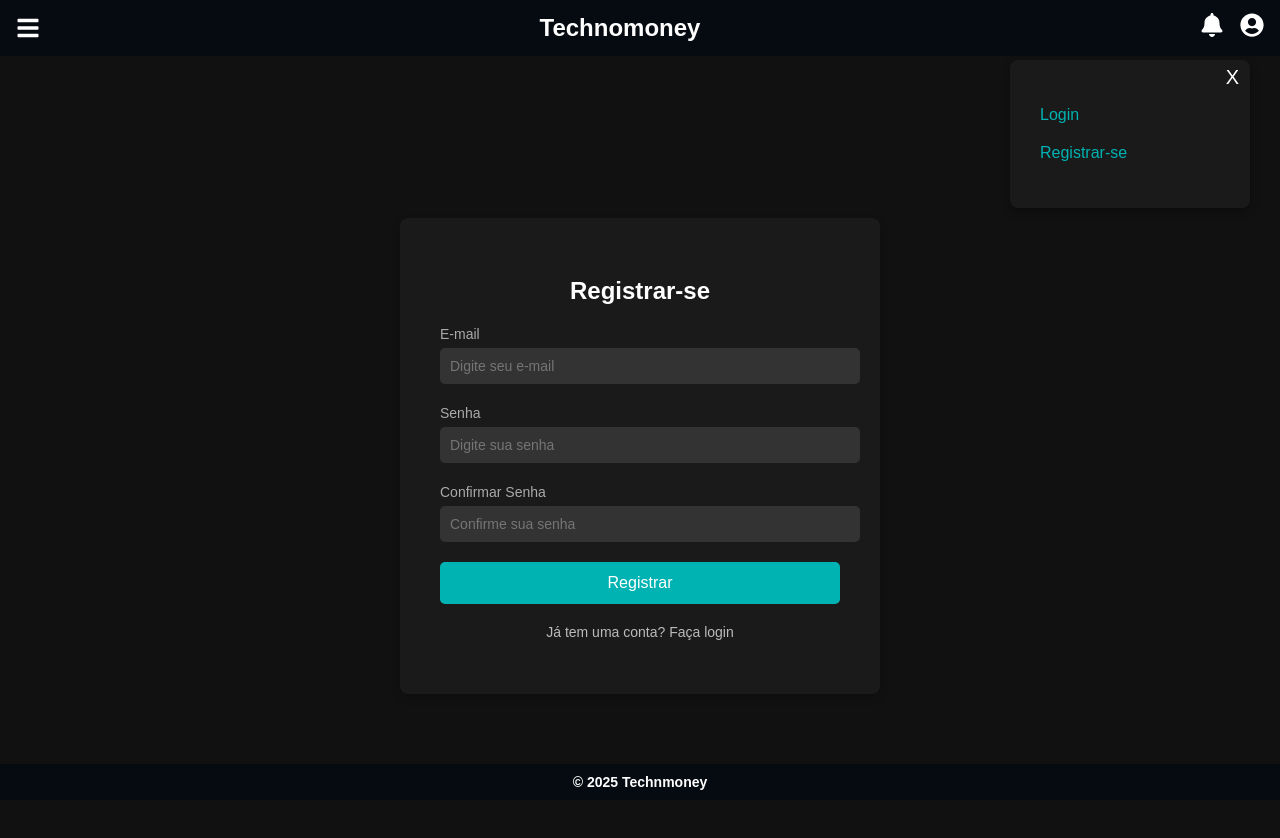
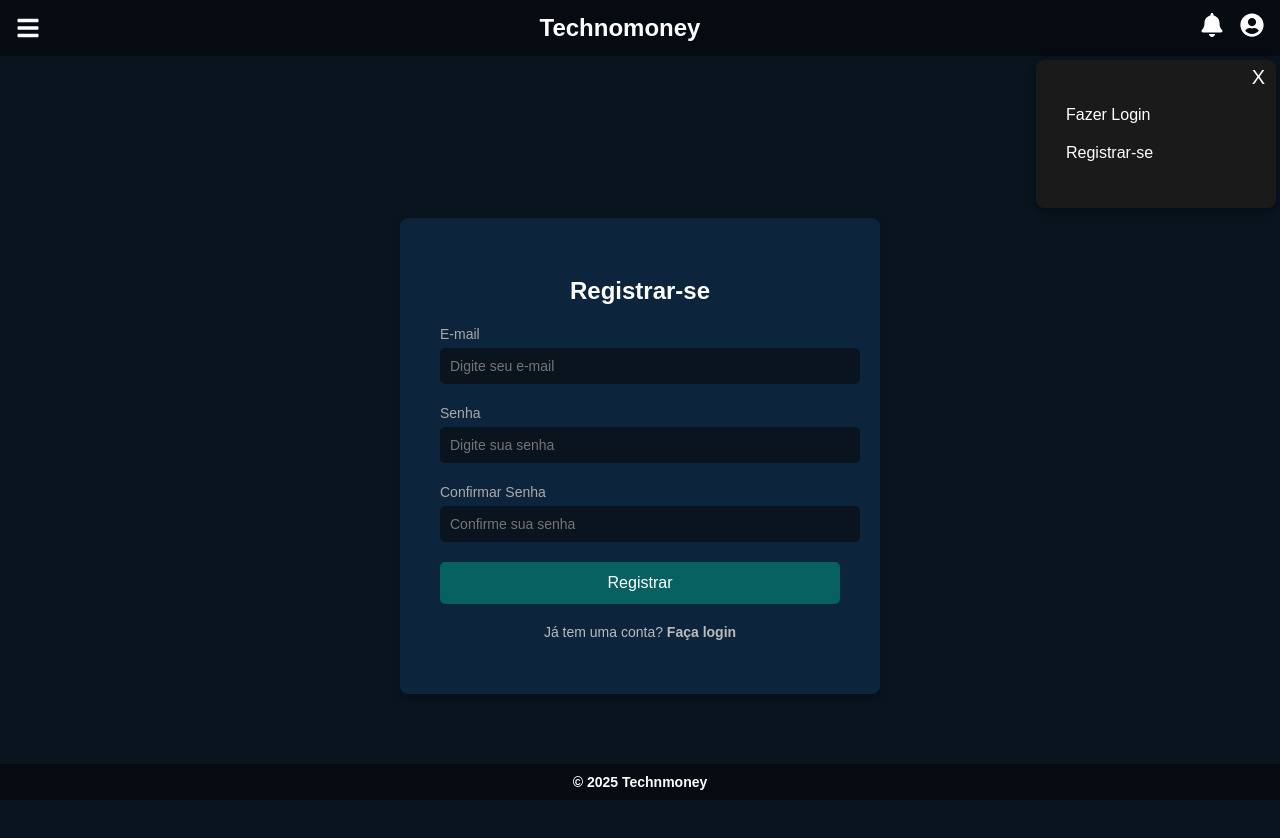
Before and after one commit to Gabrielrxewer/Technomoney-SENAI, a React (Create React App) app in the folder technomoney-app/: page /register in a window 1280 px wide. Both pictures are taken after a click on the element 1251 px from the left and 28 px from the top of the page. Shown: the top 838 px of the page. Built offline with nearby package versions, Linux system fonts and the light colour scheme.

Commit message:
Adicionando Popup de login e registro: Alterações de estilização e padronização

```diff
--- a/technomoney-app/src/components/Header/Header.css
+++ b/technomoney-app/src/components/Header/Header.css
@@ -41,7 +41,7 @@ body {
 .notification-bell:hover,
 .user-profile:hover {
   transform: scale(1.1);
-  color: #1861e7;
+  color:  #076161;
 }
 
 .menu-icon {
@@ -51,5 +51,6 @@ body {
 
 .menu-icon:hover {
   transform: scale(1.1);
-  color: #1861e7;
+  color:  #076161;
+
 }
--- a/technomoney-app/src/components/Home/Home.css
+++ b/technomoney-app/src/components/Home/Home.css
@@ -36,7 +36,7 @@
 
 .saiba-mais {
   margin-top: 40px;
-  background-color: #1861e7;
+  background-color: #076161;
   color: white;
   border: none;
   width: 200px;
@@ -50,7 +50,7 @@
 
 .saiba-mais:hover {
   background-color: white;
-  color: #1861e6;
+  color: #076161;
 }
 
 .info-cards {
--- a/technomoney-app/src/components/Login/Auth.css
+++ b/technomoney-app/src/components/Login/Auth.css
@@ -1,5 +1,5 @@
 .auth-container {
-  background-color: #111;
+  background-color: #09141f;
   color: #fff;
   display: flex;
   flex-direction: column;
@@ -16,7 +16,7 @@
 }
 
 .auth-card {
-  background-color: #1a1a1a;
+  background-color: #0d243d;
   padding: 40px;
   border-radius: 8px;
   width: 400px;
@@ -42,7 +42,7 @@
   width: 100%;
   padding: 10px;
   margin-top: 5px;
-  background-color: #333;
+  background-color: #09141f;
   border: none;
   border-radius: 5px;
   color: #fff;
@@ -52,7 +52,7 @@
 .auth-button {
   width: 100%;
   padding: 12px;
-  background-color: #00b3b3;
+  background-color: #076161;
   color: #fff;
   border: none;
   border-radius: 5px;
--- a/technomoney-app/src/components/Login/Login.tsx
+++ b/technomoney-app/src/components/Login/Login.tsx
@@ -77,7 +77,7 @@ const Login: React.FC = () => {
           </form>
           <div className="auth-footer">
             <p>
-              Não tem uma conta? <Link to="/register">Registre-se</Link>
+              Não tem uma conta? <Link to="/register"><strong>Registre-se</strong></Link>
             </p>
           </div>
         </div>
--- a/technomoney-app/src/components/Login/Register.tsx
+++ b/technomoney-app/src/components/Login/Register.tsx
@@ -95,7 +95,7 @@ const Register: React.FC = () => {
           </form>
           <div className="auth-footer">
             <p>
-              Já tem uma conta? <Link to="/login">Faça login</Link>
+              Já tem uma conta? <Link to="/login"><strong>Faça login</strong></Link>
             </p>
           </div>
         </div>
--- a/technomoney-app/src/components/UserPopup/UserPopup.css
+++ b/technomoney-app/src/components/UserPopup/UserPopup.css
@@ -1,7 +1,7 @@
 .user-popup {
     position: absolute;
     top: 60px;
-    right: 30px;
+    right: 4px;
     background-color: #1a1a1a;
     color: #fff;
     padding: 20px;
@@ -31,11 +31,14 @@
 
   .popup-content ul li a {
     text-decoration: none;
-    color: #00b3b3;
+    color: #ffffff;
+
   }
 
   .popup-content ul li a:hover {
     text-decoration: underline;
+    color: #076161;
+
   }
 
   .close-btn {
@@ -48,3 +51,7 @@
     top: 5px;
     right: 5px;
   }
+
+  .close-btn:hover {
+    color: #d40e00;
+  }
--- a/technomoney-app/src/components/UserPopup/UserPopup.tsx
+++ b/technomoney-app/src/components/UserPopup/UserPopup.tsx
@@ -13,7 +13,7 @@ const UserPopup: React.FC<UserPopupProps> = ({ onClose }) => {
         <button onClick={onClose} className="close-btn">X</button>
         <ul>
           <li>
-            <Link to="/login" onClick={onClose}>Login</Link>
+            <Link to="/login" onClick={onClose}>Fazer Login</Link>
           </li>
           <li>
             <Link to="/register" onClick={onClose}>Registrar-se</Link>
```
